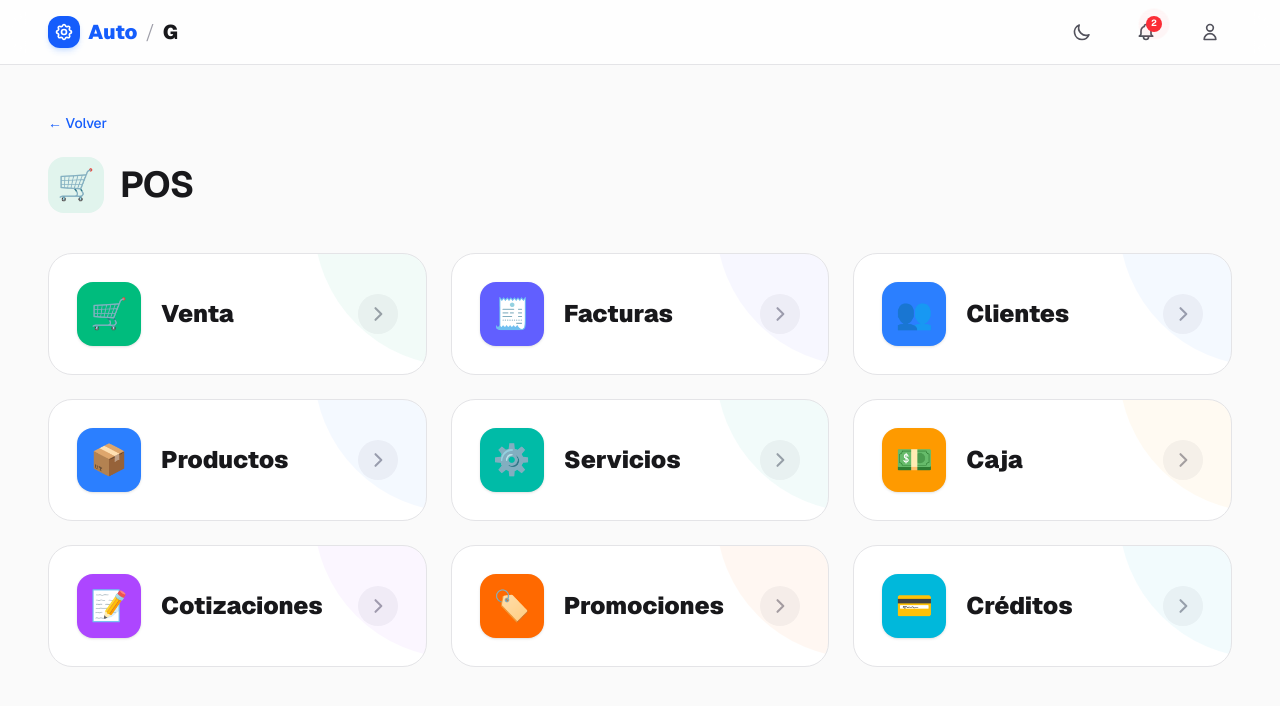
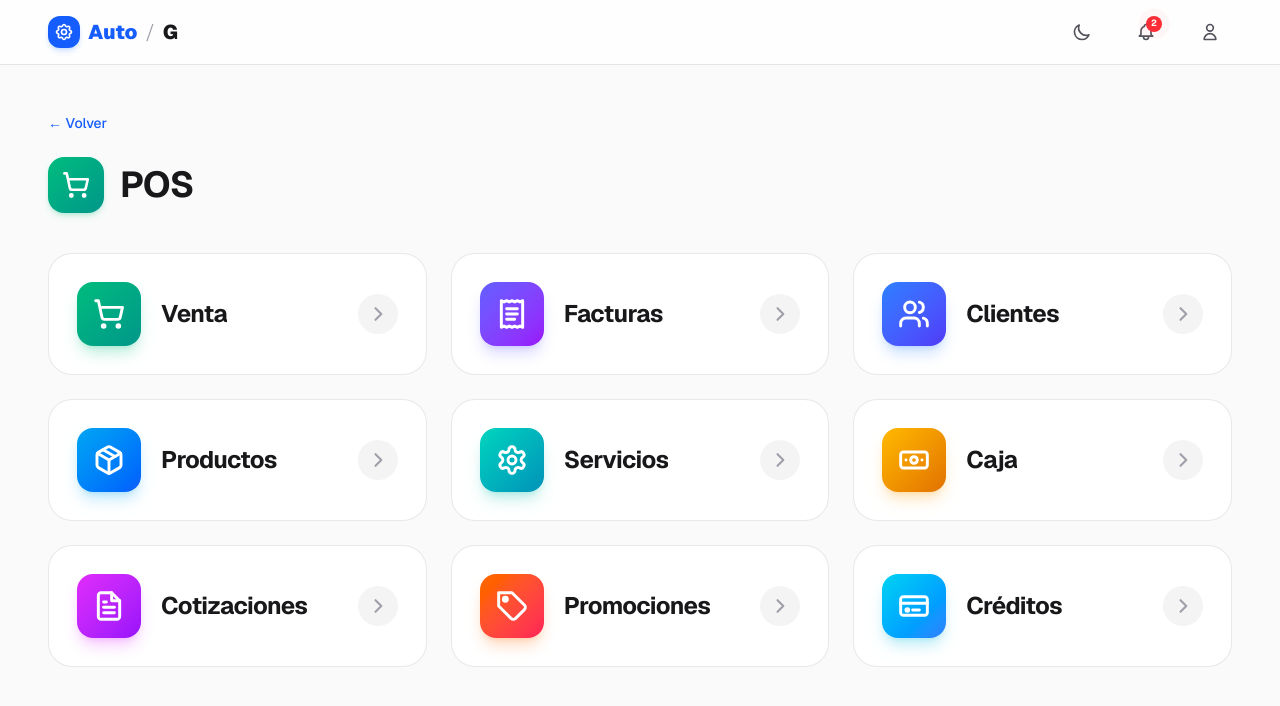
Before and after one commit to smwgo/Autog, a Next.js app: page /pos in a window 1280 px wide. Shown: the top 706 px of the page. Built offline with nearby package versions, Linux system fonts and the light colour scheme.

Commit message:
arreglos

```diff
--- a/src/app/pos/page.tsx
+++ b/src/app/pos/page.tsx
@@ -8,66 +8,122 @@ import { PosMobileNav } from "@/components/PosMobileNav";
 const modules = [
   {
     title: "Venta",
-    subtitle: "Terminal rápida y cobros",
-    icon: "🛒",
     href: "/pos/venta",
-    color: "bg-emerald-500",
+    gradient: "from-emerald-500 to-teal-600",
+    shadow: "shadow-emerald-500/25",
+    icon: (
+      <svg className="w-7 h-7 sm:w-8 sm:h-8 text-white" fill="none" stroke="currentColor" viewBox="0 0 24 24" strokeWidth="2.2" strokeLinecap="round" strokeLinejoin="round">
+        <circle cx="8" cy="21" r="1" />
+        <circle cx="19" cy="21" r="1" />
+        <path d="M2.05 2.05h2l2.66 12.42a2 2 0 0 0 2 1.58h9.78a2 2 0 0 0 1.95-1.57l1.65-7.43H5.12" />
+      </svg>
+    ),
   },
   {
     title: "Facturas",
-    subtitle: "Comprobantes emitidos",
-    icon: "🧾",
     href: "/pos/facturas",
-    color: "bg-indigo-500",
+    gradient: "from-indigo-500 to-purple-600",
+    shadow: "shadow-indigo-500/25",
+    icon: (
+      <svg className="w-7 h-7 sm:w-8 sm:h-8 text-white" fill="none" stroke="currentColor" viewBox="0 0 24 24" strokeWidth="2.2" strokeLinecap="round" strokeLinejoin="round">
+        <path d="M4 2v20l2-1 2 1 2-1 2 1 2-1 2 1 2-1 2 1V2l-2 1-2-1-2 1-2-1-2 1-2-1-2 1Z" />
+        <path d="M16 8h-8m8 4h-8m6 4h-6" />
+      </svg>
+    ),
   },
   {
     title: "Clientes",
-    subtitle: "Directorio y fidelización",
-    icon: "👥",
     href: "/pos/clientes",
-    color: "bg-blue-500",
+    gradient: "from-blue-500 to-indigo-600",
+    shadow: "shadow-blue-500/25",
+    icon: (
+      <svg className="w-7 h-7 sm:w-8 sm:h-8 text-white" fill="none" stroke="currentColor" viewBox="0 0 24 24" strokeWidth="2.2" strokeLinecap="round" strokeLinejoin="round">
+        <path d="M16 21v-2a4 4 0 0 0-4-4H6a4 4 0 0 0-4 4v2" />
+        <circle cx="9" cy="7" r="4" />
+        <path d="M22 21v-2a4 4 0 0 0-3-3.87" />
+        <path d="M16 3.13a4 4 0 0 1 0 7.75" />
+      </svg>
+    ),
   },
   {
     title: "Productos",
-    subtitle: "Catálogo y stock",
-    icon: "📦",
     href: "/pos/catalogo",
-    color: "bg-blue-500",
+    gradient: "from-sky-500 to-blue-600",
+    shadow: "shadow-sky-500/25",
+    icon: (
+      <svg className="w-7 h-7 sm:w-8 sm:h-8 text-white" fill="none" stroke="currentColor" viewBox="0 0 24 24" strokeWidth="2.2" strokeLinecap="round" strokeLinejoin="round">
+        <path d="m7.5 4.27 9 5.15" />
+        <path d="M21 8a2 2 0 0 0-1-1.73l-7-4a2 2 0 0 0-2 0l-7 4A2 2 0 0 0 3 8v8a2 2 0 0 0 1 1.73l7 4a2 2 0 0 0 2 0l7-4A2 2 0 0 0 21 16Z" />
+        <path d="m3.3 7 8.7 5 8.7-5" />
+        <path d="M12 22V12" />
+      </svg>
+    ),
   },
   {
     title: "Servicios",
-    subtitle: "Mano de obra y tarifas",
-    icon: "⚙️",
     href: "/pos/servicios",
-    color: "bg-teal-500",
+    gradient: "from-teal-400 to-cyan-600",
+    shadow: "shadow-teal-500/25",
+    icon: (
+      <svg className="w-7 h-7 sm:w-8 sm:h-8 text-white" fill="none" stroke="currentColor" viewBox="0 0 24 24" strokeWidth="2.2" strokeLinecap="round" strokeLinejoin="round">
+        <path d="M12.22 2h-.44a2 2 0 0 0-2 2v.18a2 2 0 0 1-1 1.73l-.43.25a2 2 0 0 1-2 0l-.15-.08a2 2 0 0 0-2.73.73l-.22.38a2 2 0 0 0 .73 2.73l.15.1a2 2 0 0 1 1 1.72v.51a2 2 0 0 1-1 1.74l-.15.09a2 2 0 0 0-.73 2.73l.22.38a2 2 0 0 0 2.73.73l.15-.08a2 2 0 0 1 2 0l.43.25a2 2 0 0 1 1 1.73V20a2 2 0 0 0 2 2h.44a2 2 0 0 0 2-2v-.18a2 2 0 0 1 1-1.73l.43-.25a2 2 0 0 1 2 0l.15.08a2 2 0 0 0 2.73-.73l.22-.39a2 2 0 0 0-.73-2.73l-.15-.08a2 2 0 0 1-1-1.74v-.5a2 2 0 0 1 1-1.74l.15-.09a2 2 0 0 0 .73-2.73l-.22-.38a2 2 0 0 0-2.73-.73l-.15.08a2 2 0 0 1-2 0l-.43-.25a2 2 0 0 1-1-1.73V4a2 2 0 0 0-2-2z" />
+        <circle cx="12" cy="12" r="3" />
+      </svg>
+    ),
   },
   {
     title: "Caja",
-    subtitle: "Apertura, arqueo y turnos",
-    icon: "💵",
     href: "/pos/caja",
-    color: "bg-amber-500",
+    gradient: "from-amber-400 to-amber-600",
+    shadow: "shadow-amber-500/25",
+    icon: (
+      <svg className="w-7 h-7 sm:w-8 sm:h-8 text-white" fill="none" stroke="currentColor" viewBox="0 0 24 24" strokeWidth="2.2" strokeLinecap="round" strokeLinejoin="round">
+        <rect width="20" height="12" x="2" y="6" rx="2" />
+        <circle cx="12" cy="12" r="2.5" />
+        <path d="M6 12h.01M18 12h.01" />
+      </svg>
+    ),
   },
   {
     title: "Cotizaciones",
-    subtitle: "Proformas de mostrador",
-    icon: "📝",
     href: "/pos/cotizaciones",
-    color: "bg-purple-500",
+    gradient: "from-fuchsia-500 to-purple-600",
+    shadow: "shadow-fuchsia-500/25",
+    icon: (
+      <svg className="w-7 h-7 sm:w-8 sm:h-8 text-white" fill="none" stroke="currentColor" viewBox="0 0 24 24" strokeWidth="2.2" strokeLinecap="round" strokeLinejoin="round">
+        <path d="M14 2H6a2 2 0 0 0-2 2v16a2 2 0 0 0 2 2h12a2 2 0 0 0 2-2V8z" />
+        <polyline points="14 2 14 8 20 8" />
+        <line x1="16" x2="8" y1="13" y2="13" />
+        <line x1="16" x2="8" y1="17" y2="17" />
+        <line x1="10" x2="8" y1="9" y2="9" />
+      </svg>
+    ),
   },
   {
     title: "Promociones",
-    subtitle: "Descuentos y campañas",
-    icon: "🏷️",
     href: "/pos/promociones",
-    color: "bg-orange-500",
+    gradient: "from-orange-500 to-rose-500",
+    shadow: "shadow-orange-500/25",
+    icon: (
+      <svg className="w-7 h-7 sm:w-8 sm:h-8 text-white" fill="none" stroke="currentColor" viewBox="0 0 24 24" strokeWidth="2.2" strokeLinecap="round" strokeLinejoin="round">
+        <path d="M12 2H2v10l9.29 9.29c.94.94 2.48.94 3.42 0l6.58-6.58c.94-.94.94-2.48 0-3.42L12 2Z" />
+        <circle cx="7" cy="7" r="1.5" fill="currentColor" />
+      </svg>
+    ),
   },
   {
     title: "Créditos",
-    subtitle: "Cuentas por cobrar",
-    icon: "💳",
     href: "/pos/creditos",
-    color: "bg-cyan-500",
+    gradient: "from-cyan-400 to-blue-500",
+    shadow: "shadow-cyan-500/25",
+    icon: (
+      <svg className="w-7 h-7 sm:w-8 sm:h-8 text-white" fill="none" stroke="currentColor" viewBox="0 0 24 24" strokeWidth="2.2" strokeLinecap="round" strokeLinejoin="round">
+        <rect width="20" height="14" x="2" y="5" rx="2" />
+        <line x1="2" x2="22" y1="10" y2="10" />
+        <circle cx="7" cy="15" r="1" fill="currentColor" />
+        <line x1="11" x2="16" y1="15" y2="15" />
+      </svg>
+    ),
   },
 ];
 
@@ -87,8 +143,12 @@ export default function PosPanel() {
 
         <div className="mb-6 sm:mb-10">
           <div className="flex items-center gap-3.5 sm:gap-4">
-            <div className="w-12 h-12 sm:w-14 sm:h-14 rounded-2xl bg-emerald-500/10 flex items-center justify-center text-2xl sm:text-3xl select-none shrink-0">
-              🛒
+            <div className="w-12 h-12 sm:w-14 sm:h-14 rounded-2xl bg-gradient-to-br from-emerald-500 to-teal-600 shadow-md shadow-emerald-500/20 flex items-center justify-center text-white shrink-0">
+              <svg className="w-6 h-6 sm:w-7 sm:h-7" fill="none" stroke="currentColor" viewBox="0 0 24 24" strokeWidth="2.2" strokeLinecap="round" strokeLinejoin="round">
+                <circle cx="8" cy="21" r="1" />
+                <circle cx="19" cy="21" r="1" />
+                <path d="M2.05 2.05h2l2.66 12.42a2 2 0 0 0 2 1.58h9.78a2 2 0 0 0 1.95-1.57l1.65-7.43H5.12" />
+              </svg>
             </div>
             <div>
               <h1 className="text-2xl sm:text-3xl md:text-4xl font-bold tracking-tight text-zinc-900 dark:text-zinc-50">
@@ -103,19 +163,18 @@ export default function PosPanel() {
             <Link
               key={mod.href}
               href={mod.href}
-              className="group block bg-white dark:bg-zinc-900 rounded-2xl sm:rounded-3xl p-6 sm:p-7 min-h-[96px] sm:min-h-[110px] border border-zinc-200 dark:border-zinc-800 hover:border-emerald-500 dark:hover:border-emerald-500 transition-all hover:shadow-xl active:scale-[0.98] overflow-hidden relative flex flex-col justify-center"
+              className="group block bg-white dark:bg-zinc-900/90 rounded-2xl sm:rounded-3xl p-5 sm:p-7 min-h-[92px] sm:min-h-[110px] border border-zinc-200/80 dark:border-zinc-800 hover:border-emerald-500/50 dark:hover:border-emerald-500/50 transition-all hover:shadow-xl active:scale-[0.98] overflow-hidden relative flex flex-col justify-center"
             >
-              <div className={`absolute top-0 right-0 w-28 sm:w-36 h-28 sm:h-36 ${mod.color} opacity-5 rounded-bl-full -mr-8 -mt-8 transition-transform group-hover:scale-110 pointer-events-none`}></div>
               <div className="flex items-center justify-between gap-4">
                 <div className="flex items-center gap-4 sm:gap-5 min-w-0">
-                  <div className={`w-14 h-14 sm:w-16 sm:h-16 rounded-2xl ${mod.color} flex items-center justify-center text-2xl sm:text-3xl flex-shrink-0 group-hover:scale-110 shadow-sm transition-transform`}>
+                  <div className={`w-14 h-14 sm:w-16 sm:h-16 rounded-2xl bg-gradient-to-br ${mod.gradient} ${mod.shadow} shadow-lg flex items-center justify-center flex-shrink-0 group-hover:scale-105 transition-transform`}>
                     {mod.icon}
                   </div>
-                  <h3 className="text-xl sm:text-2xl font-black text-zinc-900 dark:text-white group-hover:text-emerald-600 dark:group-hover:text-emerald-400 transition-colors truncate">
+                  <h3 className="text-xl sm:text-2xl font-bold tracking-tight text-zinc-900 dark:text-white group-hover:text-emerald-600 dark:group-hover:text-emerald-400 transition-colors truncate">
                     {mod.title}
                   </h3>
                 </div>
-                <div className="w-9 h-9 sm:w-10 sm:h-10 rounded-full bg-zinc-100 dark:bg-zinc-800 flex items-center justify-center text-zinc-400 group-hover:text-emerald-500 group-hover:bg-emerald-50 dark:group-hover:bg-emerald-500/10 transition-colors shrink-0">
+                <div className="w-10 h-10 rounded-full bg-zinc-100 dark:bg-zinc-800/80 flex items-center justify-center text-zinc-400 dark:text-zinc-500 group-hover:text-emerald-500 group-hover:bg-emerald-50 dark:group-hover:bg-emerald-500/10 transition-colors shrink-0">
                   <svg className="w-5 h-5 group-hover:translate-x-0.5 transition-transform" fill="none" stroke="currentColor" viewBox="0 0 24 24">
                     <path strokeLinecap="round" strokeLinejoin="round" strokeWidth="2.5" d="M9 5l7 7-7 7" />
                   </svg>
```
